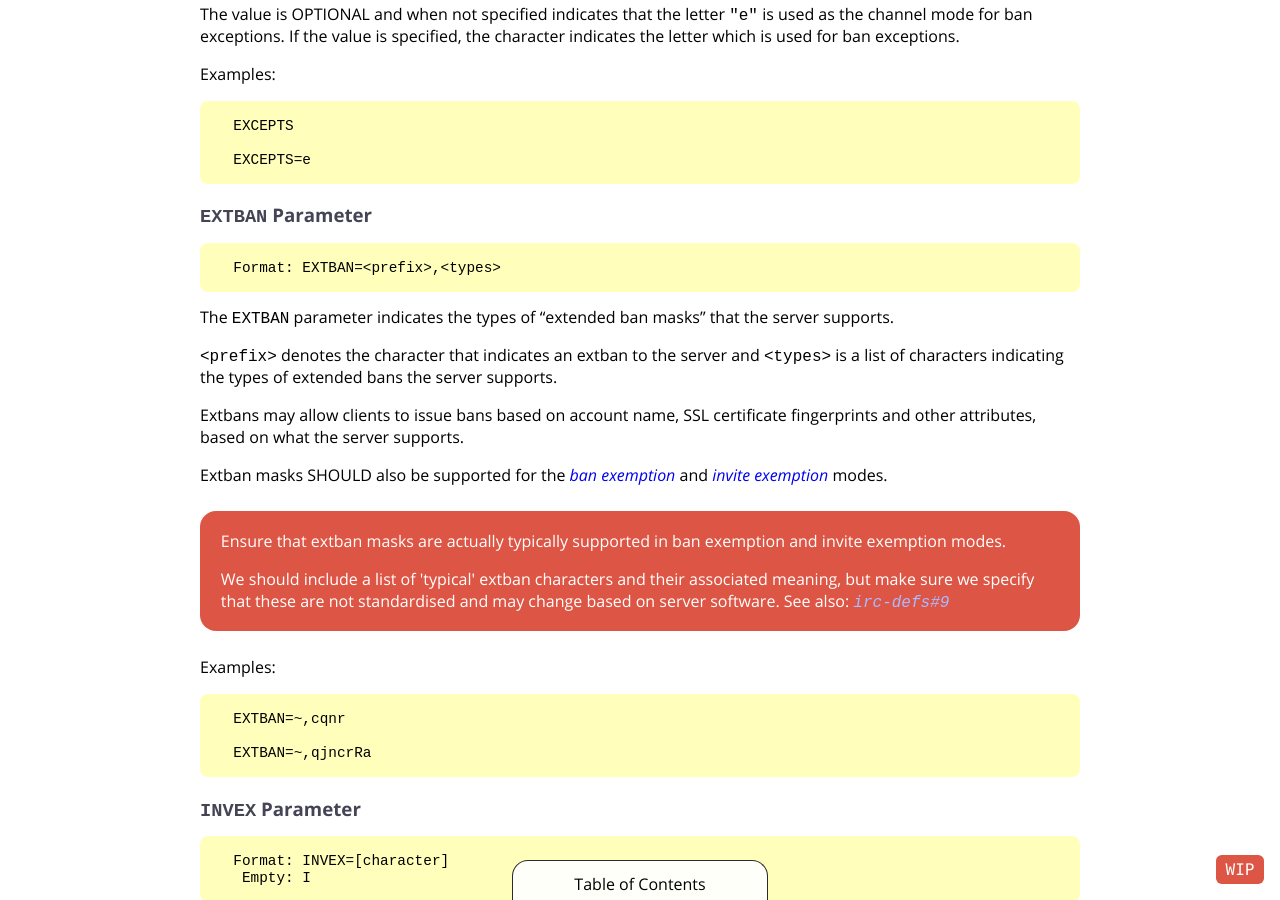
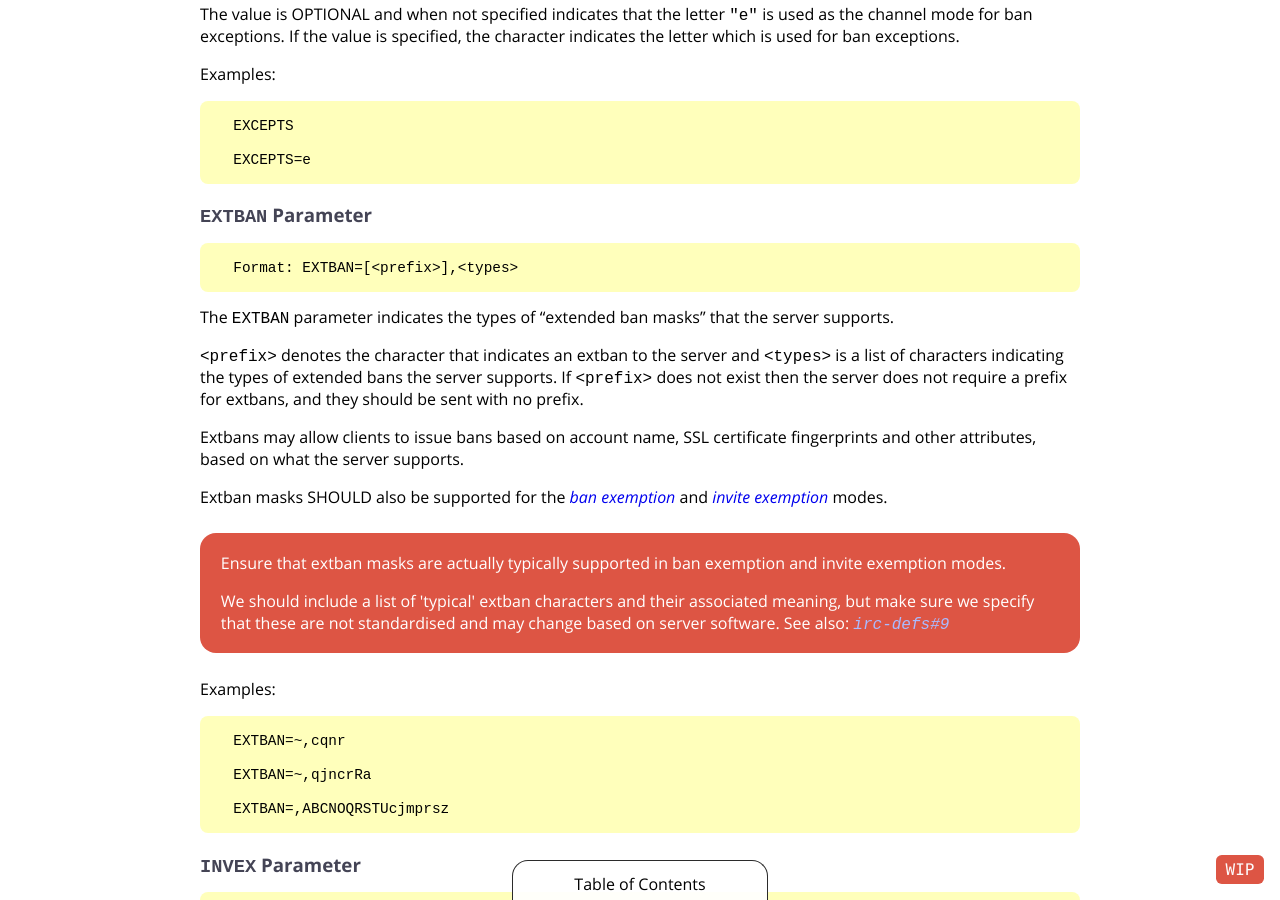
Before and after one commit to ircdocs/modern-irc, a Jekyll site: the page built from index.md, in a window 1280 px wide and 900 px high, scrolled down 64110 px. Built offline with Jekyll 4.4.1, drawn with Linux system fonts in a browser that asks for light colours.

Commit message:
modern: Explain EXTBAN no prefixes, thanks @SaberUK!

```diff
--- a/_includes/modern-appendix.md
+++ b/_includes/modern-appendix.md
@@ -1039,11 +1039,11 @@ Examples:
 
 ### `EXTBAN` Parameter
 
-      Format: EXTBAN=<prefix>,<types>
+      Format: EXTBAN=[<prefix>],<types>
 
 The `EXTBAN` parameter indicates the types of "extended ban masks" that the server supports.
 
-`<prefix>` denotes the character that indicates an extban to the server and `<types>` is a list of characters indicating the types of extended bans the server supports.
+`<prefix>` denotes the character that indicates an extban to the server and `<types>` is a list of characters indicating the types of extended bans the server supports. If `<prefix>` does not exist then the server does not require a prefix for extbans, and they should be sent with no prefix.
 
 Extbans may allow clients to issue bans based on account name, SSL certificate fingerprints and other attributes, based on what the server supports.
 
@@ -1060,6 +1060,8 @@ Examples:
       EXTBAN=~,cqnr
 
       EXTBAN=~,qjncrRa
+
+      EXTBAN=,ABCNOQRSTUcjmprsz
 
 ### `INVEX` Parameter
 
```
